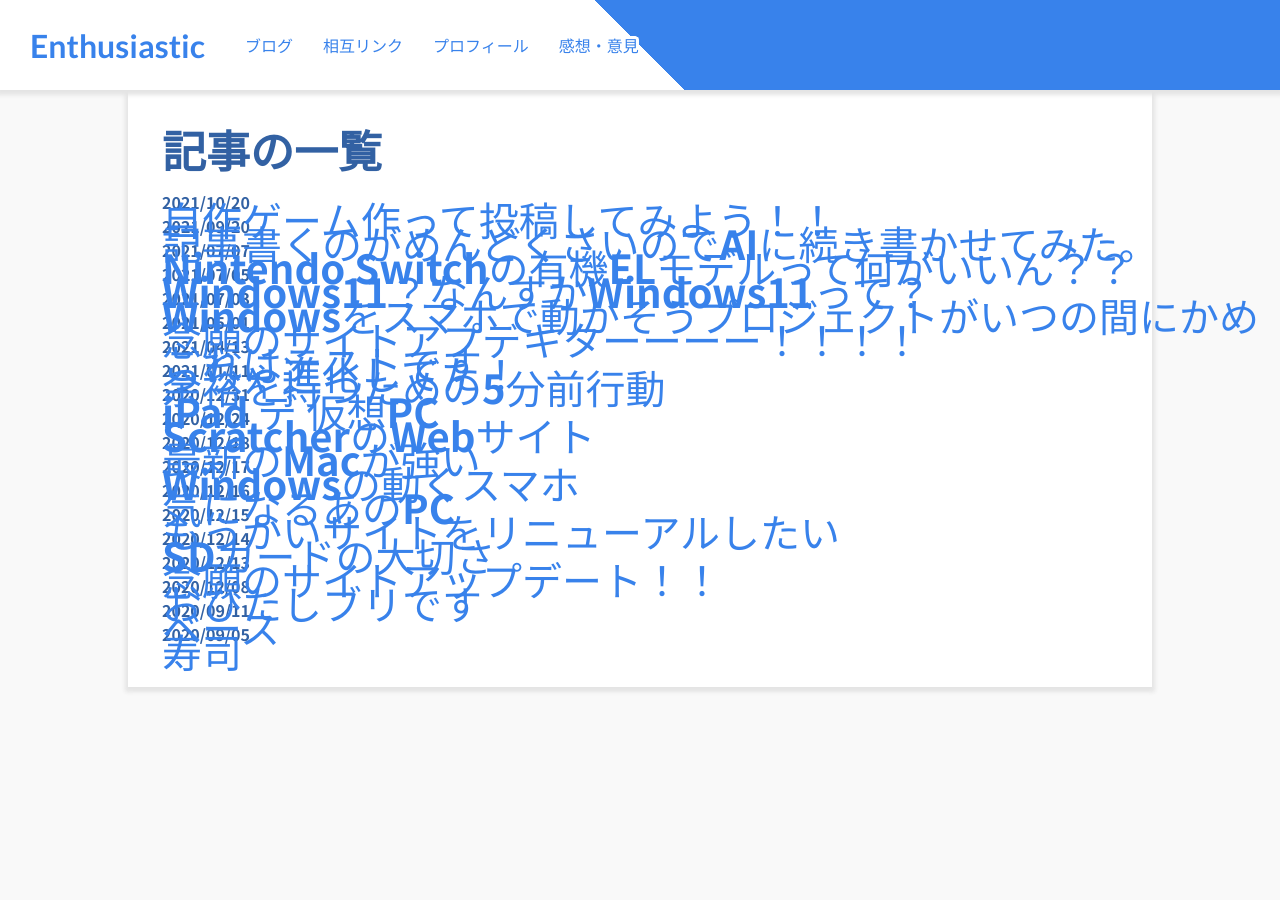
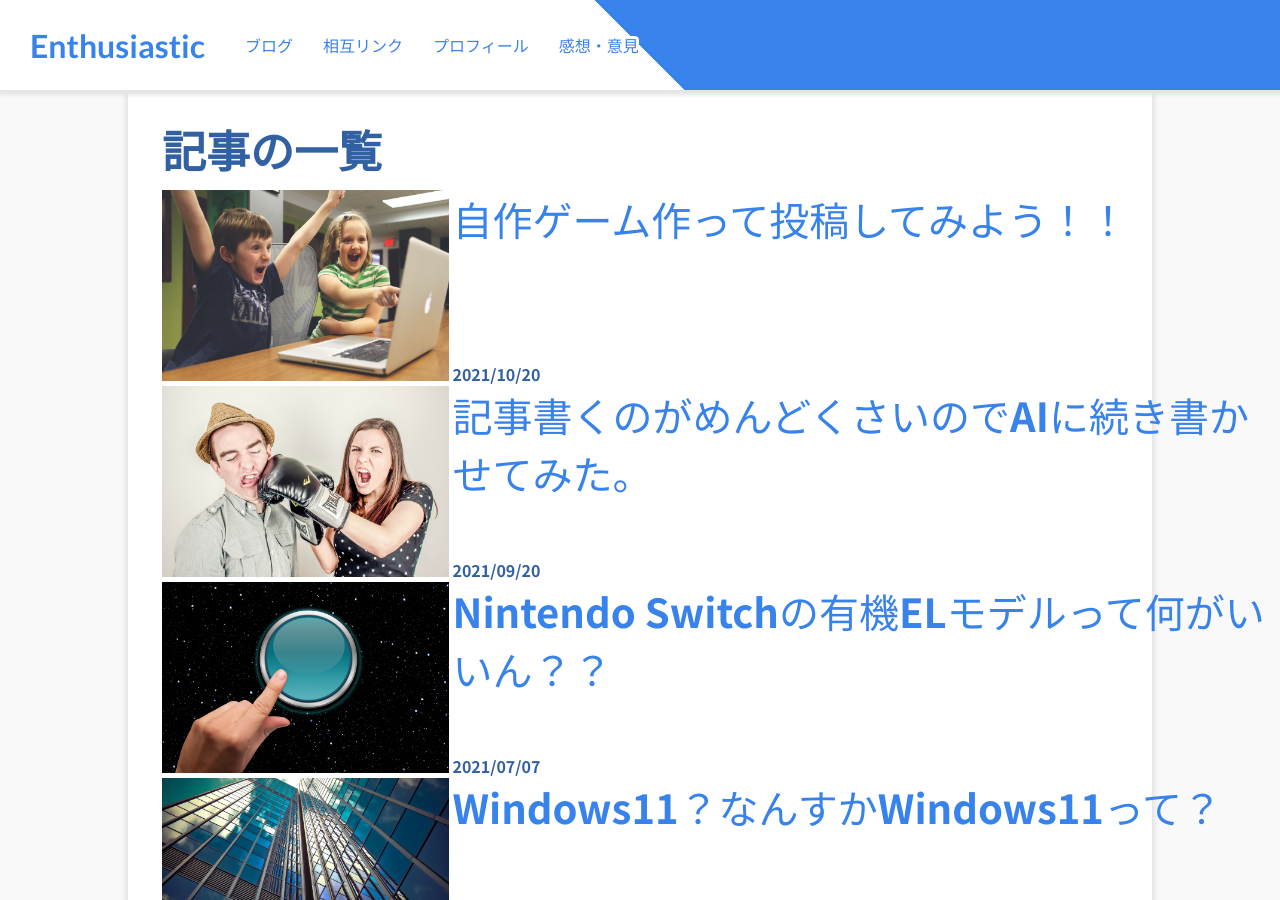
Before and after one commit to Diawadenta/Diawadenta.github.io, a Jekyll site: the page built from posts.md, in a window 1280 px wide and 900 px high. Built offline with Jekyll 4.4.1, drawn with Linux system fonts in a browser that asks for light colours.

Commit message:
Add files via upload

```diff
--- a/posts.md
+++ b/posts.md
@@ -2,11 +2,25 @@
 layout: default
 pagename: 記事の一覧
 ---
+
 {% for post in site.posts %}
+
 <div class="post_link">
     <div class="post_title">
+    <img src="{{site.url}}/assets/images/{{ post.image }}">
     <a href="{{site.url}}{{ post.url }}">{{ post.pagename }}</a>
+    {{ post.date | date: "%Y/%m/%d"}} {{ post.tags }}
     </div>
-{{ post.date | date: "%Y/%m/%d"}} {{ post.tags }}
+
 </div>
 {% endfor %}
+
+{% for tag in site.tags %}
+
+  <h3>{{ tag[0] }}</h3>
+  <ul>
+    {% for post in tag[1] %}
+      <li><a href="{{ post.url }}">{{ post.pagename }}</a></li>
+    {% endfor %}
+  </ul>
+{% endfor %}
```
